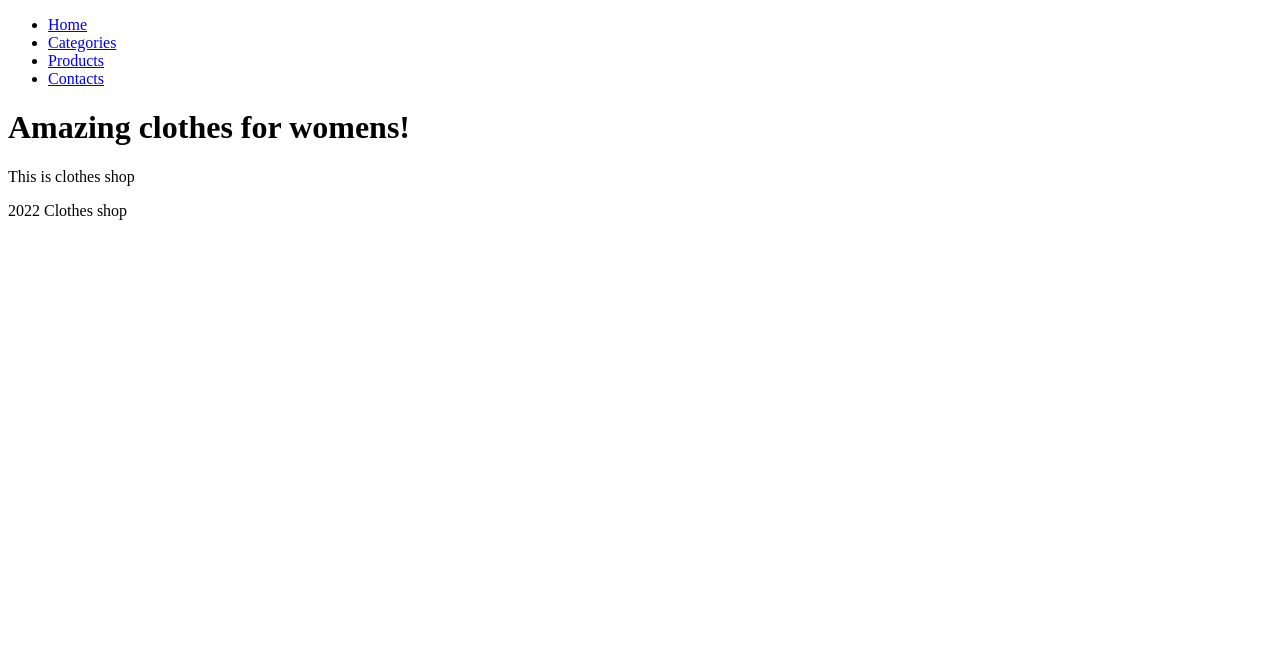
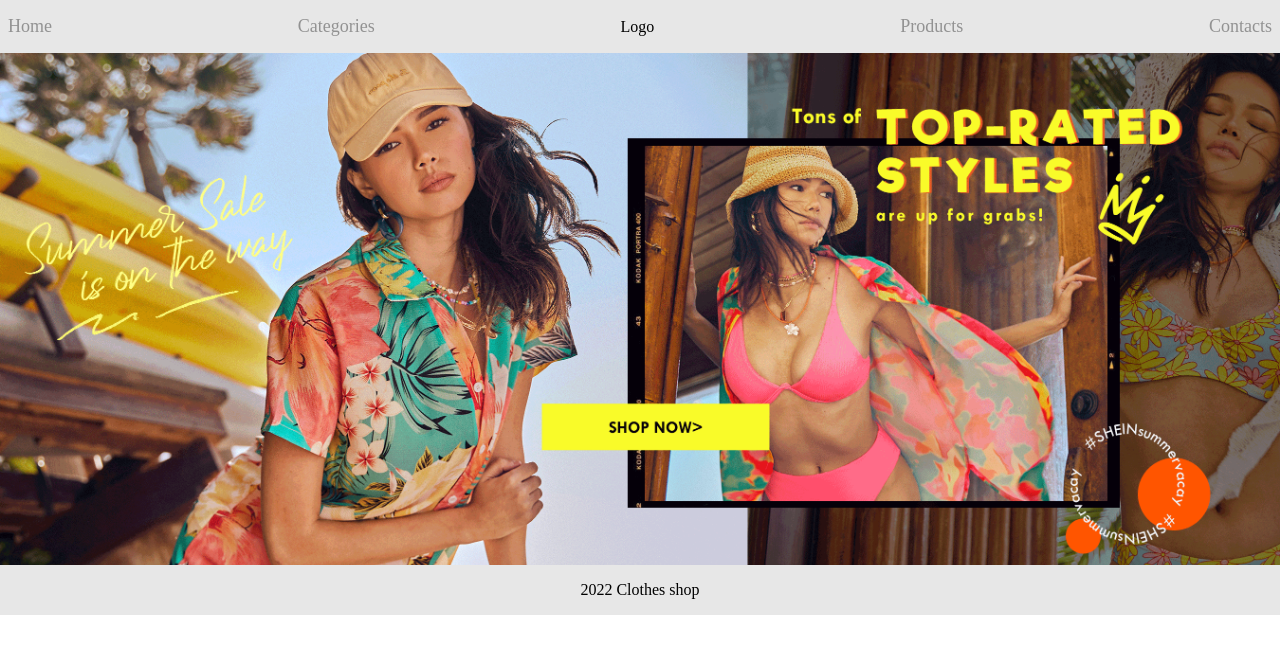
Before and after one commit to KubatovaTatyna/clothes-shop, a React (Create React App) app: page / in a window 1280 px wide. Shown: the top 654 px of the page. Built offline with nearby package versions, Linux system fonts and the light colour scheme.

Commit message:
Create and style header nav and footer

```diff
--- /dev/null
+++ b/src/App.css
@@ -0,0 +1,5 @@
+body,
+html {
+  margin: 0;
+  padding: 0;
+}
--- a/src/App.js
+++ b/src/App.js
@@ -1,6 +1,7 @@
 import Footer from "./components/Footer/Footer";
 import Header from "./components/Header/Header";
 import Nav from "./components/Nav/Nav";
+import './App.css';
 
 function App() {
   return (
--- a/src/components/Footer/Footer.module.css
+++ b/src/components/Footer/Footer.module.css
@@ -0,0 +1,5 @@
+.Footer {
+  background-color: rgb(231, 231, 231);
+  padding: 1rem 0;
+  text-align: center;
+}
--- a/src/components/Header/Header.js
+++ b/src/components/Header/Header.js
@@ -1,9 +1,12 @@
-import classes from './Header.module.css'
+import classes from './Header.module.css';
+import headerImage from '../../assets/header.gif';
+
 
 const Header = () => {
-  return ( <header className={classes.Header}>
-    <h1>Amazing clothes for womens!</h1>
-    <p>This is clothes shop</p>
+  const style = {
+    backgroundImage: `url(${headerImage})`
+  }
+  return ( <header className={classes.Header} style={style}>
   </header> );
 }
 
--- a/src/components/Header/Header.module.css
+++ b/src/components/Header/Header.module.css
@@ -0,0 +1,11 @@
+.Header {
+  min-height: 60vh;
+  display: flex;
+  flex-wrap: wrap;
+  justify-content: center;
+  flex-direction: column;
+  padding: 1rem;
+  background-size: cover;
+  color: white;
+  text-shadow: 0 0 20px rgba(255, 255, 255, .5);
+}
--- a/src/components/Nav/Nav.js
+++ b/src/components/Nav/Nav.js
@@ -1,14 +1,17 @@
 import classes from './Nav.module.css';
 
 const Nav = () => {
-  return ( <nav className={classes.Nav}>
+  return (
+    <nav className={classes.Nav}>
       <ul>
         <li><a href='#'>Home</a></li>
         <li><a href='#'>Categories</a></li>
+        <div className={classes.Logo}>Logo</div>
         <li><a href='#'>Products</a></li>
         <li><a href='#'>Contacts</a></li>
       </ul>
-  </nav> );
+    </nav>
+  );
 }
 
 export default Nav;
--- a/src/components/Nav/Nav.module.css
+++ b/src/components/Nav/Nav.module.css
@@ -0,0 +1,22 @@
+.Nav {
+  background-color: rgb(231, 231, 231);
+}
+
+.Nav ul {
+  display: flex;
+  align-items: center;
+  justify-content: space-between;
+  list-style-type: none;
+  margin: 0;
+  padding: 1rem .5rem;
+}
+
+.Nav ul a {
+  text-decoration: none;
+  color: rgb(146, 146, 146);
+  font-size: 18px;
+}
+
+.Nav ul a:hover {
+  color: rgb(0, 0, 0);
+}
```
Also changed, not shown: src/assets/header.gif (added).
